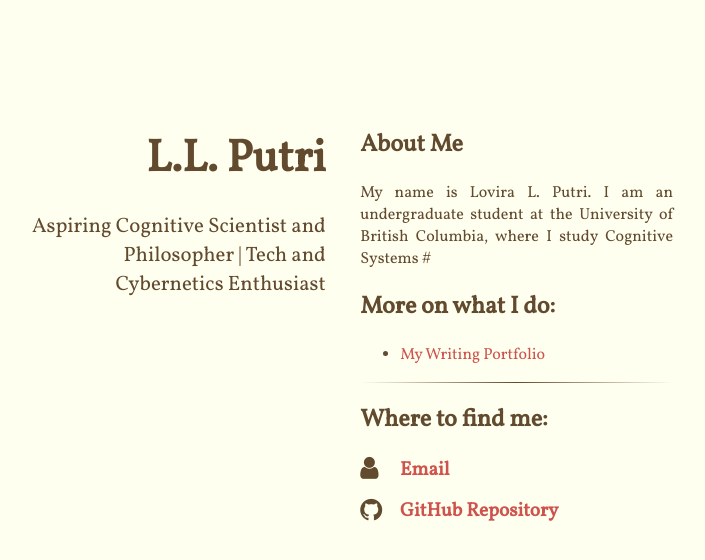
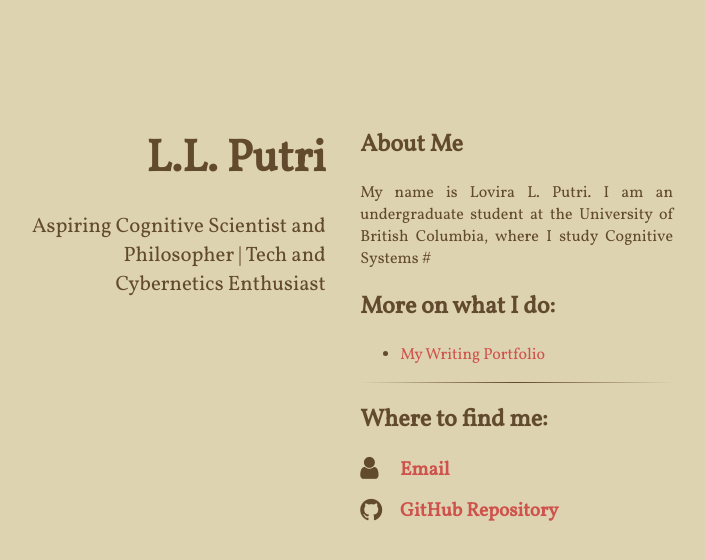
Before and after one commit to lovira/lovira.github.io, a Jekyll site: the page built from index.html, in a window 1280 px wide. Shown: the top 560 px of the page, without its empty margins (307-1012 px from the left). Built offline with Jekyll 4.4.1, drawn with Linux system fonts in a browser that asks for light colours; nearby versions of some CDN libraries.

Commit message:
Update main.scss
background changes

```diff
--- a/assets/main.scss
+++ b/assets/main.scss
@@ -3,7 +3,7 @@
 
 $text-color: #624a2e;
 $anchor-text-color: #CE534D;
-$background-color: #FFFFF0;
+$background-color: #ded3b1;
 
 body {
 	font-family: 'Vollkorn', serif;
```
